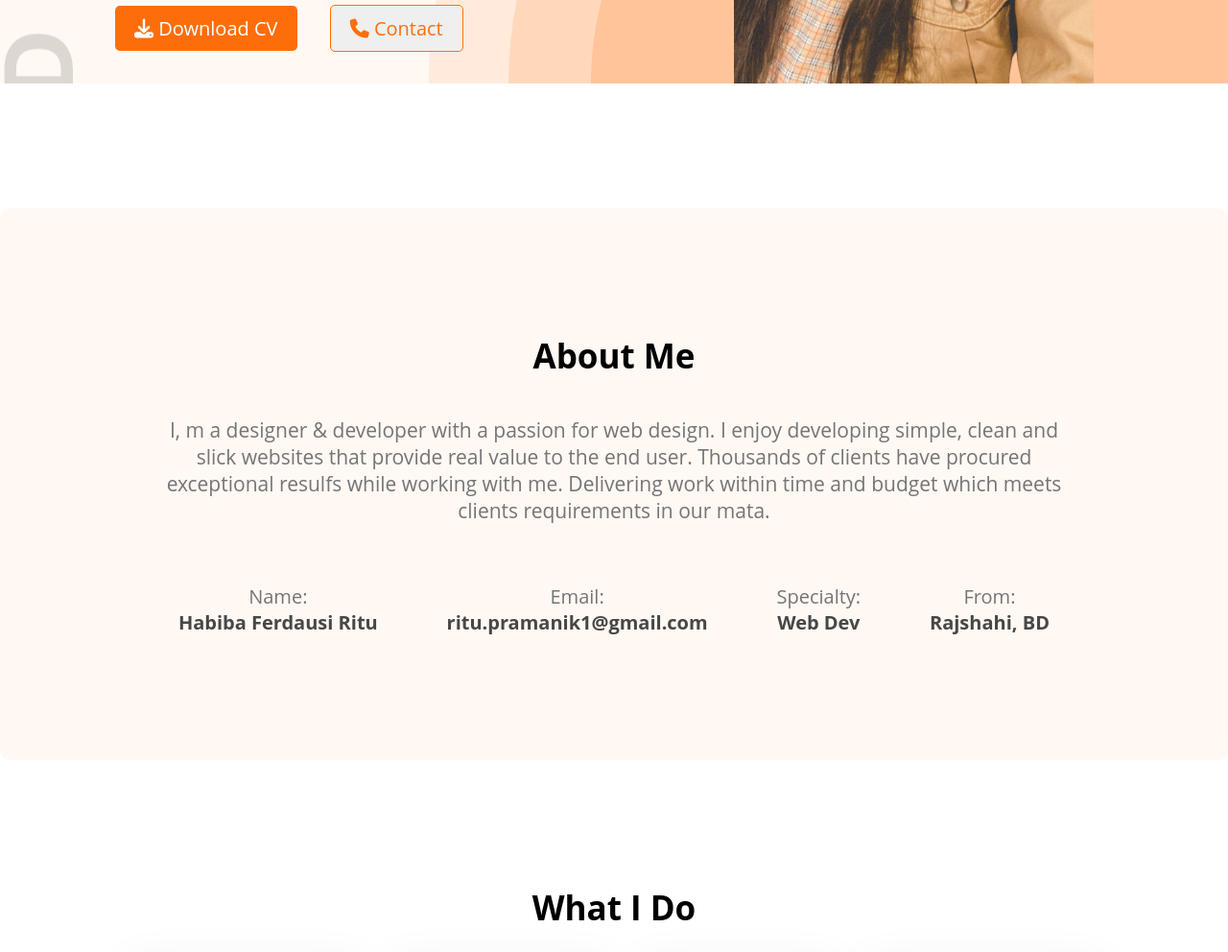
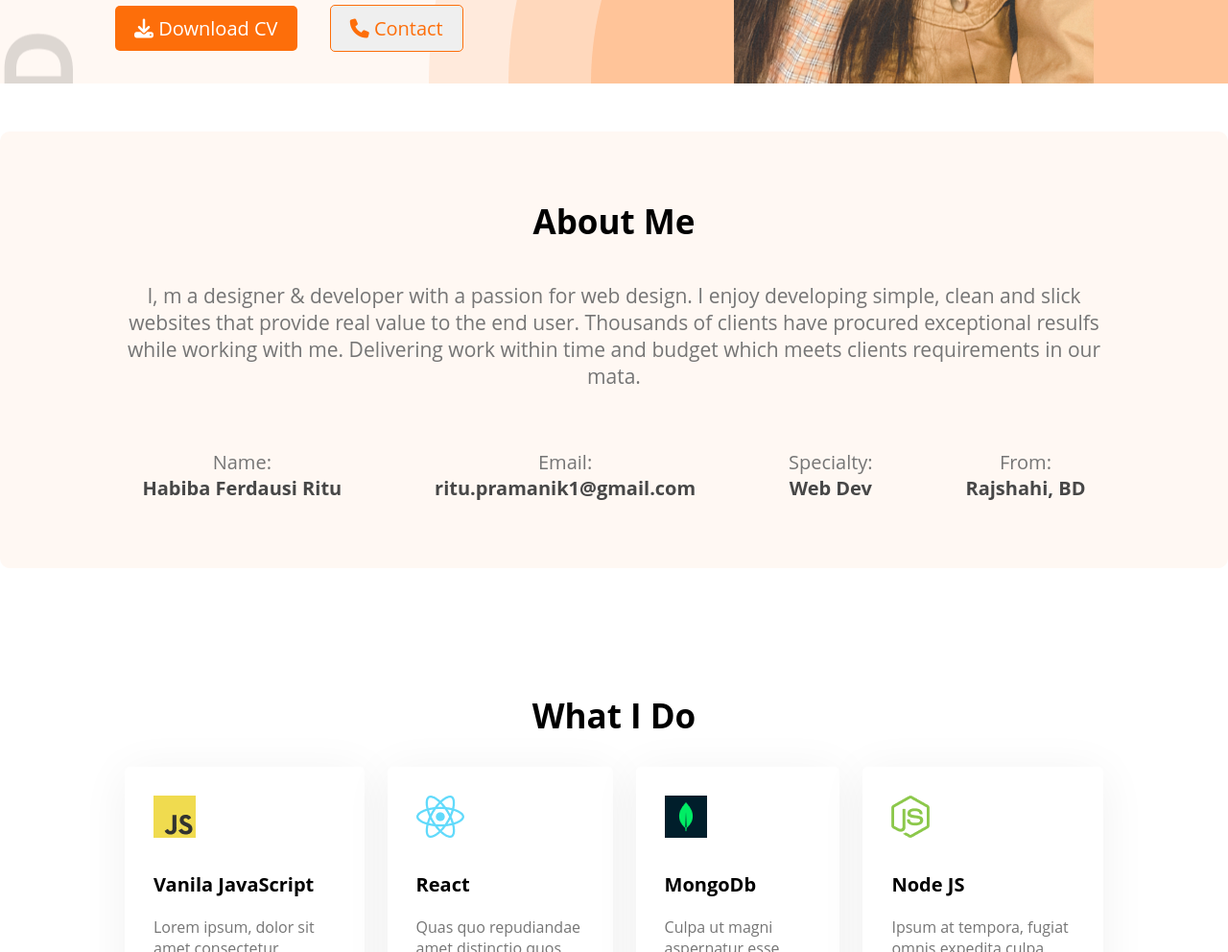
Before and after one commit to Habibaferdausi/dev-portfolio, a plain HTML site: page index.html in a window 1280 px wide. Shown: the part 680-1672 px from the top of the page at 96% size. Drawn offline with Linux system fonts and the light colour scheme.

Commit message:
update about section

```diff
--- a/style/portfolio.css
+++ b/style/portfolio.css
@@ -84,8 +84,8 @@ nav li {
 .about {
   background: #fff8f3;
   border-radius: 10px;
-  margin-top: 130px;
-  padding: 130px 150px;
+  margin-top: 50px;
+  padding: 70px 100px;
   text-align: center;
 }
 .section {
```
